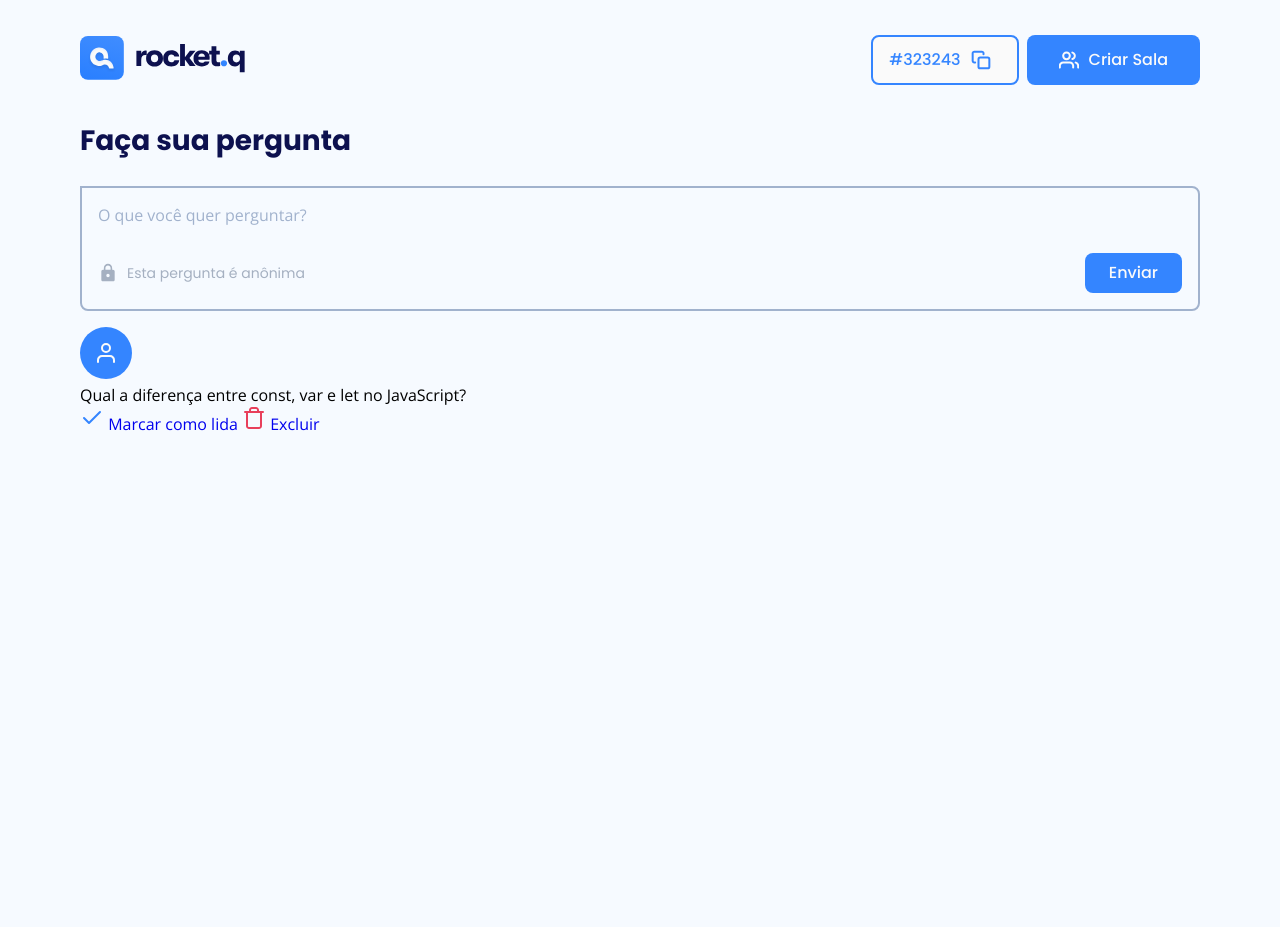
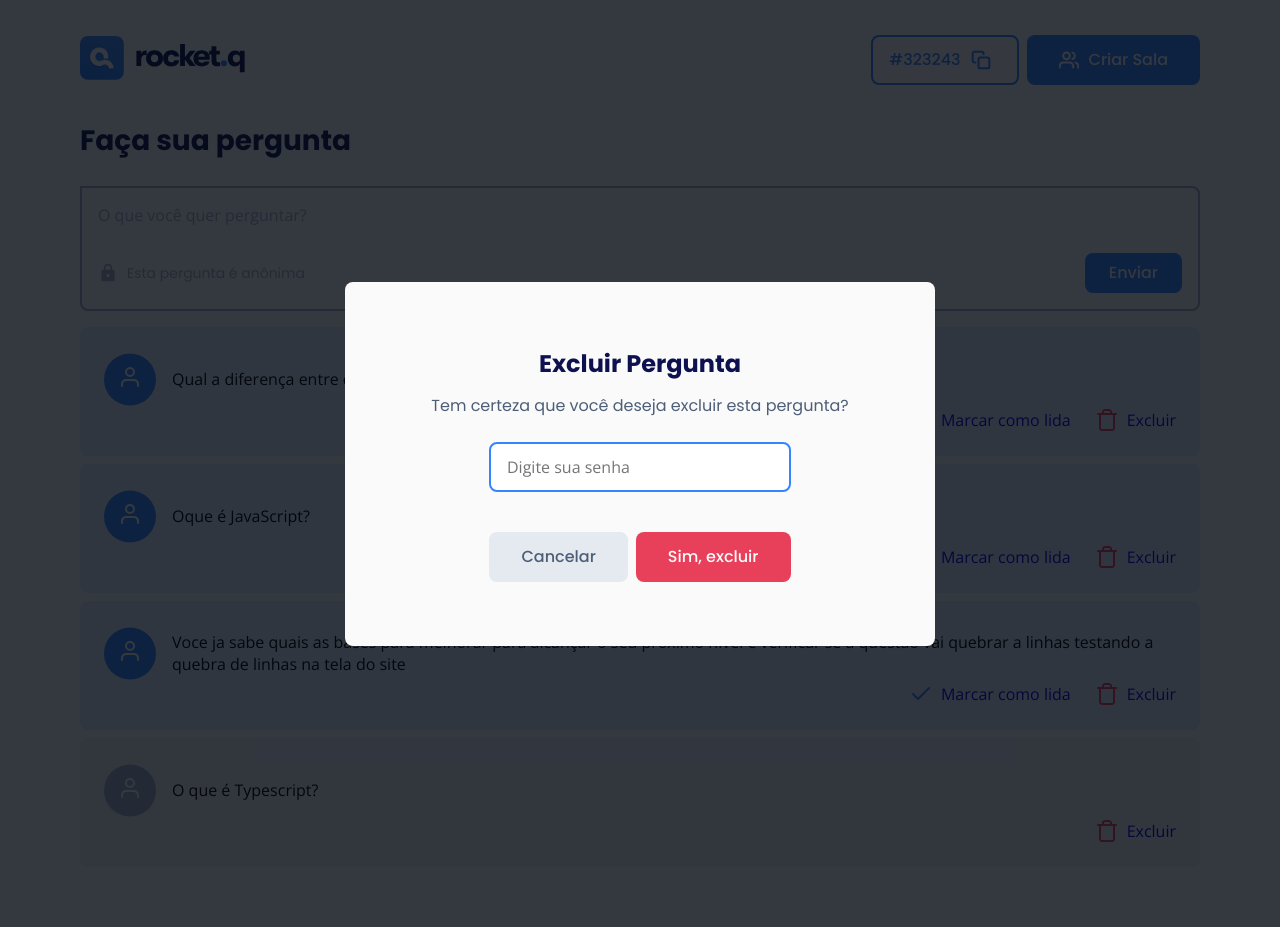
Before and after one commit to bruno2026/rocketQ, a web app: file room.html in a window 1280 px wide. Run offline with its HTML, style and script files only (its server is not run), Linux system fonts and the light colour scheme.

Commit message:
create modal and css modal

```diff
--- a/create-pass.html
+++ b/create-pass.html
@@ -34,7 +34,7 @@
                             <label class="sr-only" for="room-pass">Insira uma senha</label>
                             <input type="password" id="room-pass" placeholder="Insira uma senha">
                             <button>
-                                <img src="assets/users.svg" alt="Entrar na sala">
+                                <img src="assets/users-white.svg" alt="Entrar na sala">
                                 Criar Sala
                              </button>
                         </form>
--- a/room.html
+++ b/room.html
@@ -10,6 +10,7 @@
         <!-- CSS -->
         <link rel="stylesheet" href="styles/global.css">
         <link rel="stylesheet" href="styles/room.css">
+        <link rel="stylesheet" href="styles/modal.css">
 
         <!-- FONTS -->
         <link rel="preconnect" href="https://fonts.gstatic.com">
@@ -57,7 +58,7 @@
                         <div class="question-wrapper">
                             <div class="question-content">
                                 <div class="user">
-                                    <img src="assets/avatar.svg" alt="Avatar">
+                                    <img src="assets/user.svg" alt="Avatar">
                                 </div>
                                 <div class="question">
                                     <p>Qual a diferença entre const, var e let no JavaScript?</p>
@@ -75,11 +76,92 @@
                             </div>
                         </div>
 
+                        <div class="question-wrapper">
+                            <div class="question-content">
+                                <div class="user">
+                                    <img src="assets/user.svg" alt="Avatar">
+                                </div>
+                                <div class="question">
+                                    <p>Oque é JavaScript?</p>
+                                </div>
+                            </div>
+                            <div class="actions">
+                                <a href="#" class="check">
+                                    <img src="assets/check.svg" alt="Marcar como lida">
+                                    Marcar como lida
+                                </a>
+                                <a href="#" class="delete">
+                                    <img src="assets/trash.svg" alt="Excluir">
+                                    Excluir
+                                </a>
+                            </div>
+                        </div>
+
+                        <div class="question-wrapper">
+                            <div class="question-content">
+                                <div class="user">
+                                    <img src="assets/user.svg" alt="Avatar">
+                                </div>
+                                <div class="question">
+                                    <p>Voce ja sabe quais as bases para melhorar para alcançar o seu proximo nivel e verificar se a questao vai quebrar a linhas testando a quebra de linhas na tela do site</p>
+                                </div>
+                            </div>
+                            <div class="actions">
+                                <a href="#" class="check">
+                                    <img src="assets/check.svg" alt="Marcar como lida">
+                                    Marcar como lida
+                                </a>
+                                <a href="#" class="delete">
+                                    <img src="assets/trash.svg" alt="Excluir">
+                                    Excluir
+                                </a>
+                            </div>
+                        </div>
+
+
+                        <div class="question-wrapper read">
+                            <div class="question-content">
+                                <div class="user">
+                                    <img src="assets/user.svg" alt="Avatar">
+                                </div>
+                                <div class="question">
+                                    <p>O que é Typescript?</p>
+                                </div>
+                            </div>
+                            <div class="actions">
+                                <a href="#" class="delete">
+                                    <img src="assets/trash.svg" alt="Excluir">
+                                    Excluir
+                                </a>
+                            </div>
+                        </div>
+
                     </div>
                 </section>
 
             </main>
 
         </div>
+
+        <!-- MODAL -->
+        <div class="modal-wrapper">
+            <div class="modal">
+                <h2>Excluir Pergunta</h2>
+                <p>Tem certeza que você deseja excluir esta pergunta?</p>
+
+                <form action="#">
+                    <label class="sr-only"for-id="password">Digite sua senha admin</label>
+                    <input type="password" id="password" name="password" placeholder="Digite sua senha"/>
+
+                    <div class="buttons">
+                        <div class="button grey">Cancelar</div>
+                        <button class="red">Sim, excluir</button>
+                    </div>
+                </form>
+            </div>
+        </div>
+
+
+
     </body>
 </html>
--- a/styles/global.css
+++ b/styles/global.css
@@ -19,6 +19,7 @@ html{
     --grey-dark: #4D5E77;
     --grey-blue: #A1B2CD;
     --grey-light:#E5EAF1;
+    --grey-medium: #eaecf2;
 
     /* 1rem = 16px (User Agent) = 100% (User Agent) */
     font-size: 62.5%; /* 10px */
@@ -96,6 +97,19 @@ button.outlined,
     border: .2rem solid var(--blue);
 }
 
+button.red,
+.button.red{
+    background: var(--red);
+    color: var(--white);
+}
+
+button.grey,
+.button.grey{
+    background: var(--grey-light);
+    color: var(--grey-dark);
+}
+
+/* HEADER */
 .content header{
     width: 80%;
     margin: 3.5rem auto;
--- /dev/null
+++ b/styles/modal.css
@@ -0,0 +1,59 @@
+.modal-wrapper{
+    position: fixed;
+    width: 100vw;
+    height: 100vh;
+    top: 0;
+    left: 0;
+    display: flex;
+
+    background: rgba(4,9,17, .8);
+}
+
+.modal-wrapper .modal{
+
+    width: min(59rem, 90%);
+    background: var(--white);
+    margin: auto;
+
+    border-radius: .8rem;
+
+    font-family: 'Poppins', sans-serif;
+    text-align: center;
+
+    padding: 6.4rem;
+}
+
+.modal-wrapper .modal h2{
+    font-size: 2.4rem;
+    font-weight: 700;
+    margin-bottom: 1.2rem;
+    color: var(--black);
+}
+
+.modal-wrapper .modal p{
+    margin-bottom: 2.4rem;
+    color: var(--grey-dark);
+}
+
+.modal-wrapper .modal input{
+    margin-bottom: 4rem;
+    padding: 1.3rem 1.6rem;
+    border: .2rem solid var(--blue);
+    outline: none;
+    width: min(70% , 30.2rem);
+}
+
+.modal-wrapper .modal .buttons{
+    display: flex;
+    align-items: center;
+    justify-content: center;
+}
+
+.modal-wrapper .modal .buttons > .button{
+    margin-right: .8rem;
+}
+
+.modal-wrapper .modal .buttons > button,
+.modal-wrapper .modal .buttons > .button{
+    padding: 1.3rem 3.2rem
+}
--- a/styles/room.css
+++ b/styles/room.css
@@ -91,3 +91,61 @@
     padding: .8rem 2.4rem;
     line-height: 2.4rem;
 }
+
+
+/* Questions*/
+
+.question-wrapper{
+    background: var(--light-blue);
+    margin-bottom: .8rem;
+    border-radius: .8rem .8rem .8rem .8rem;
+    padding: 2.4rem;
+}
+
+.question-wrapper .question-content{
+    display: flex;
+    align-items: flex-start;
+}
+
+.question-wrapper .question-content .user{
+    background: var(--blue);
+    clip-path: circle();
+    padding: 1.4rem;
+}
+
+.question-wrapper .question-content p{
+    margin-left: 1.6rem;
+    word-break: break-word;
+    display: flex;
+    align-items: center;
+    min-height: 5.5rem;
+}
+
+.question-wrapper .actions{
+    display: flex;
+    align-items: center;
+    justify-content: flex-end;
+}
+
+.question-wrapper .actions > a{
+    display: flex;
+    align-items: center;
+}
+
+.question-wrapper .actions > a > img{
+    margin-right: .8rem;
+}
+
+.question-wrapper .actions > a + a{
+    margin-left: 2.4rem;
+}
+
+/* Question read*/
+
+.question-wrapper.read{
+    background: var(--grey-medium);
+}
+
+.question-wrapper.read .question-content .user{
+    background: var(--grey-blue);
+}
```
Also changed, not shown: assets/user.svg (added).
